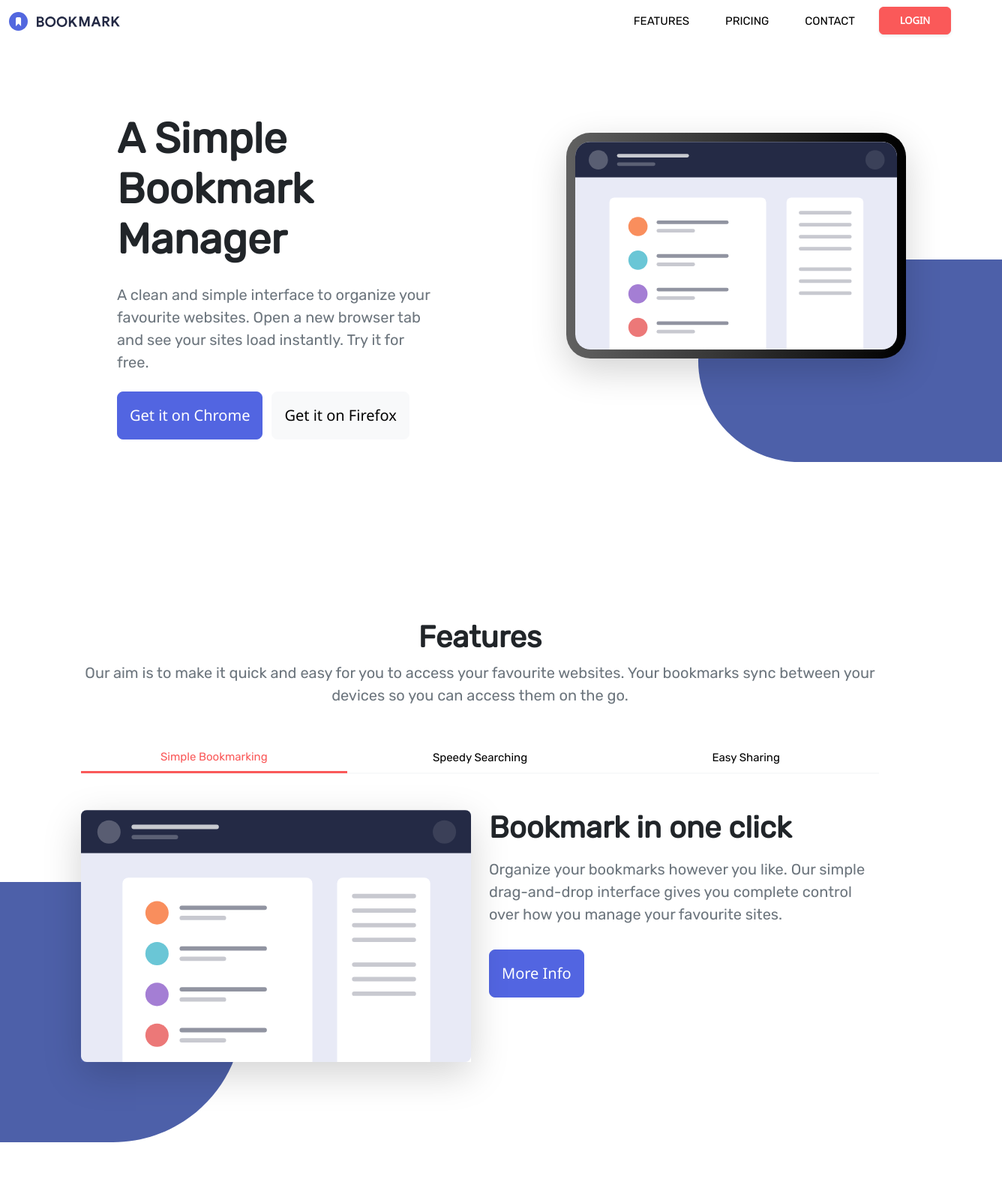
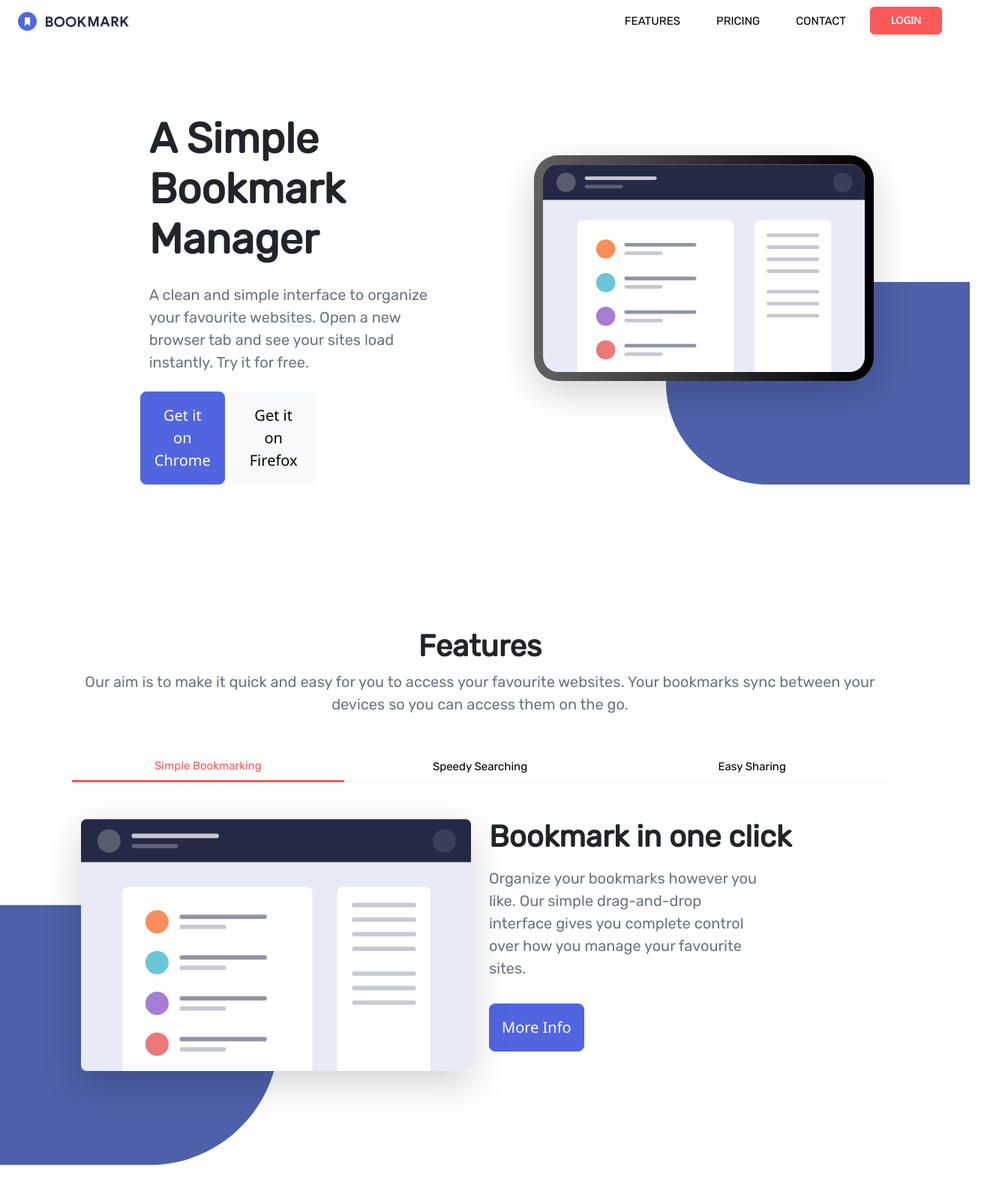
Before and after one commit to LienaPuey/Sprint2, a website: page index.html in a window 1280 px wide. Shown: the top 1600 px of the page at 75% size, 1336 px wide, since content can reach past the window. Drawn offline with nearby package versions, Linux system fonts and the light colour scheme.

Commit message:
cambios-responsive

```diff
--- a/index.html
+++ b/index.html
@@ -12,6 +12,7 @@
 </head>
 <body>
     <!-- navbar -->
+    <div class="container-fluid">
         <nav class="navbar navbar-expand-md navbar-light">
             <div class="container-xxl">
                 <a href="#intro" class="navbar-brand">
@@ -39,27 +40,29 @@
                         </li>
                     </ul>
                 </div>
-
             </div>
         </nav>
+    </div>
     <!-- intro section -->
     <section id="intro">
         <div class="container-fluid">
-            <div class="row justify-content-between align-items-center">
-                <div class="intro-img col-md-5 order-md-2 gx-5 ms-5">
+            <div class="row justify-content-center align-items-center ">
+                <div class="intro-img col-12 col-md-5 order-md-2  gx-5 ms-5">
                     <img class="intro-img-tab img-fluid shadow-lg" src="/assets/Imagenes/illustration-features-tab-1.svg" alt="tab1">
                     <img id="forma" src="/assets/Imagenes/Forma.svg" alt="forma" class="img-fluid">
                 </div>
 
-                <div class="col-md-5 text-center text-md-start order-md-1 ms-5">
+                <div class="col-md-5 col-12 text-center text-md-start order-md-1 ms-5">
                     <h1>
                         <div class="display-4 fw-bold">A Simple Bookmark Manager</div>
                     </h1>
                     <p class="subtext-intro lead my-4 text-muted text-wrap">A clean and simple interface to organize your favourite
                         websites. Open a new browser tab and see your sites load
                         instantly. Try it for free.</p>
-                    <a href="#" class="btn-intro btn-intro btn btn-primary btn-lg p-3 me-1">Get it on Chrome</a>
-                    <a href="#" class="btn-intro btn btn-light btn-lg p-3 ms-1">Get it on Firefox</a>
+                    <div class="row">
+                        <a href="#" class="col-3 btn-intro btn-intro btn btn-primary btn-lg p-3 me-1">Get it on Chrome</a>
+                        <a href="#" class="col-3 btn-intro btn btn-light btn-lg p-3 ms-1">Get it on Firefox</a>
+                    </div>
                 </div>
 
             </div>
@@ -68,11 +71,11 @@
     <!-- end intro -->
 
     <!-- features section -->
-    <section id="features" class="mt-5">
+    <section id="features">
         <div class="container-lg">
             <div class="text-center">
                 <h1 class="fw-bold">Features</h1>
-                <p class="lead text-muted">Our aim is to make it quick and easy for you to access
+                <p class="subtext-title lead text-muted">Our aim is to make it quick and easy for you to access
                     your favourite websites. Your bookmarks sync between your devices so you can
                     access them on the go.
                 </p>
@@ -80,24 +83,24 @@
         </div>
             <div id="tabs" class="container-fluid mt-5">
                 <nav>
-                    <div class="nav nav-tabs justify-content-center nav-justified" id="nav-tab" role="tablist">
-                      <button class="nav-link active" id="nav-bookmark-tab" data-bs-toggle="tab" data-bs-target="#nav-bookmark" type="button" role="tab" aria-controls="nav-bookmark" aria-selected="true"> Simple Bookmarking</button>
-                      <button class="nav-link" id="nav-searching-tab" data-bs-toggle="tab" data-bs-target="#nav-searching" type="button" role="tab" aria-controls="nav-searching" aria-selected="false">Speedy Searching</button>
-                      <button class="nav-link" id="nav-sharing-tab" data-bs-toggle="tab" data-bs-target="#nav-sharing" type="button" role="tab" aria-controls="nav-sharing" aria-selected="false">Easy Sharing</button>
+                    <div class="nav nav-tabs justify-content-center nav-justified row" id="nav-tab" role="tablist">
+                      <button class="nav-link active col-12 col-md-4" id="nav-bookmark-tab" data-bs-toggle="tab" data-bs-target="#nav-bookmark" type="button" role="tab" aria-controls="nav-bookmark" aria-selected="true"> Simple Bookmarking</button>
+                      <button class="nav-link col-12 col-md-4" id="nav-searching-tab" data-bs-toggle="tab" data-bs-target="#nav-searching" type="button" role="tab" aria-controls="nav-searching" aria-selected="false">Speedy Searching</button>
+                      <button class="nav-link col-12 col-md-4" id="nav-sharing-tab" data-bs-toggle="tab" data-bs-target="#nav-sharing" type="button" role="tab" aria-controls="nav-sharing" aria-selected="false">Easy Sharing</button>
                     </div>
                   </nav>
                   <div class="tab-content" id="nav-tabContent">
                     <div class="tab-pane fade show active" id="nav-bookmark" role="tabpanel" aria-labelledby="nav-bookmark-tab" tabindex="0">
                         <div class="row pt-5">
-                            <div class="col">
+                            <div class="col-12 col-md-6">
                                 <div class="img-features">
                                     <img class="img-features-bookmarking img-fluid shadow-lg" src="/assets/Imagenes/illustration-features-tab-1.svg" alt="tab1">
                                     <img src="/assets/Imagenes/Forma.svg" alt="forma" class="forma img-fluid">
                                 </div>
                             </div>
-                            <div class="col text-center text-md-start">
+                            <div class="col-12 col-md-6 text-center text-md-start">
                                 <h1 class="fw-bold">Bookmark in one click</h1>
-                                <p class="lead text-muted text-wrap mt-3">Organize your bookmarks however you like. Our simple drag-and-drop interface gives
+                                <p class="subtext-features lead text-muted text-wrap mt-3">Organize your bookmarks however you like. Our simple drag-and-drop interface gives
                                     you complete control over how you manage your favourite sites.
                                 </p>
                                 <a href="#" class="btn-intro btn btn-primary btn-lg p-3 mt-3">More Info</a>
@@ -107,15 +110,15 @@
                     </div>
                     <div class="tab-pane fade" id="nav-searching" role="tabpanel" aria-labelledby="nav-searching-tab" tabindex="0">
                         <div class="row pt-5">
-                            <div class="col">
+                            <div class="col-12 col-md-6">
                                 <div class="img-features">
                                     <img class="img-features-bookmarking img-fluid" src="/assets/Imagenes/illustration-features-tab-2.svg" alt="tab1">
                                     <img src="/assets/Imagenes/Forma.svg" alt="forma" class="forma img-fluid">
                                 </div>
                             </div>
-                            <div class="col text-center text-md-start">
+                            <div class="col-12 col-md-6 text-center text-md-start">
                                 <h1 class="fw-bold">Intelligent search</h1>
-                                <p class="lead text-muted text-wrap mt-3">Our powerful search feature will help you find saved sites in no time at all. No need to trawl through all of your bookmarks.
+                                <p class="subtext-features lead text-muted text-wrap mt-3">Our powerful search feature will help you find saved sites in no time at all. No need to trawl through all of your bookmarks.
                                 </p>
                                 <a href="#" class="btn-intro btn btn-primary btn-lg p-3 mt-3">More Info</a>
 
@@ -124,15 +127,15 @@
                     </div>
                     <div class="tab-pane fade" id="nav-sharing" role="tabpanel" aria-labelledby="nav-sharing-tab" tabindex="0">
                         <div class="row pt-5">
-                            <div class="col">
+                            <div class="col-12 col-md-6">
                                 <div class="img-features">
                                     <img class="img-features-bookmarking img-fluid" src="/assets/Imagenes/illustration-features-tab-3.svg" alt="tab1">
                                     <img src="/assets/Imagenes/Forma.svg" alt="forma" class="forma img-fluid">
                                 </div>
                             </div>
-                            <div class="col text-center text-md-start">
+                            <div class="col-12 col-md-6 text-center text-md-start">
                                 <h1 class="fw-bold">Share your bookmarks</h1>
-                                <p class="lead text-muted text-wrap mt-3"> Easily share your bookmarks and collections with others. Create a shareable link that you can send at the click of a button.
+                                <p class="subtext-features lead text-muted text-wrap mt-3"> Easily share your bookmarks and collections with others. Create a shareable link that you can send at the click of a button.
                                 </p>
                                 <a href="#" class="btn-intro btn btn-primary btn-lg p-3 mt-3">More Info</a>
 
@@ -154,7 +157,7 @@
                 </p>
             </div>
             <div class="row my-5 align-items-center justify-content-center">
-                <div class="col-12 col-lg-3 align-self-start my-xsm-3 my-sm-3">
+                <div class="col-12 col-lg-3 mb-4">
                     <div class="card border-0 shadow">
                         <div class="card-body text-center">
                             <img src="/assets/Imagenes/logo-chrome.svg" alt="chrome" class="img-fluid py-5">
@@ -165,7 +168,7 @@
                         </div>
                     </div>
                 </div>
-                <div class="col-12 col-lg-3 mx-lg-4 align-self-center my-xsm-3 my-sm-3">
+                <div class="col-12 col-lg-3 mx-lg-4 mb-4">
                     <div class="card border-0 shadow">
                         <div class="card-body text-center">
                             <img src="/assets/Imagenes/logo-firefox.svg" alt="chrome" class="img-fluid py-5">
@@ -176,7 +179,7 @@
                         </div>
                     </div>
                 </div>
-                <div class="col-12 col-lg-3 align-self-end my-xsm-3 my-sm-3">
+                <div class="col-12 col-lg-3">
                     <div class="card border-0 shadow">
                         <div class="card-body text-center">
                             <img src="/assets/Imagenes/logo-opera.svg" alt="chrome" class="img-fluid py-5">
--- a/sass/main.scss
+++ b/sass/main.scss
@@ -26,6 +26,10 @@ body {
     font-family: $noto !important;
 }
 //navbar
+.navbar-collapse.show {
+    justify-content: center;
+
+}
 .nav-link {
     font-size: 15px;
     color:black;
@@ -74,6 +78,9 @@ h1{
     width: 100%;
 }
 
+.subtext-intro{
+    width:90%;
+}
 .btn-intro {
     font-weight: 400;
 }
@@ -107,7 +114,9 @@ h1{
     -webkit-transform: scaleX(-1);
     transform: scaleX(-1);
     top:6rem;
-    right: 19rem;
+    right: 16rem;
+    height: 24rem;
+    width: 100%;
 }
 
 .nav-tabs{
@@ -125,3 +134,9 @@ h1{
         color:$secondary;
     }
 }
+.subtext-features {
+    width:70%
+}
+.subtext-title {
+    // width:30%;
+}
```
Also changed, not shown: css/main.min.css, 1 other file. Lines whose indentation alone changed are shown as unchanged.
